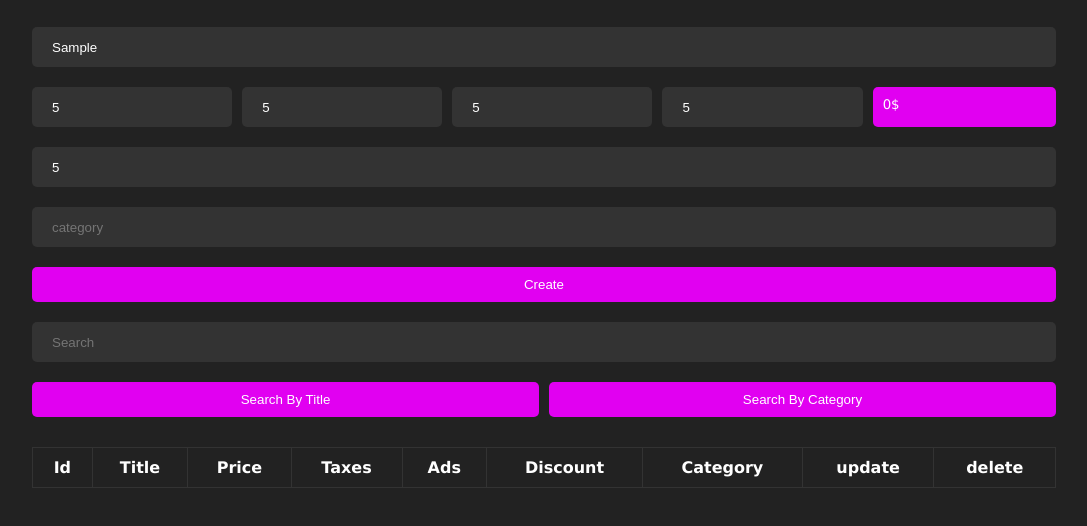
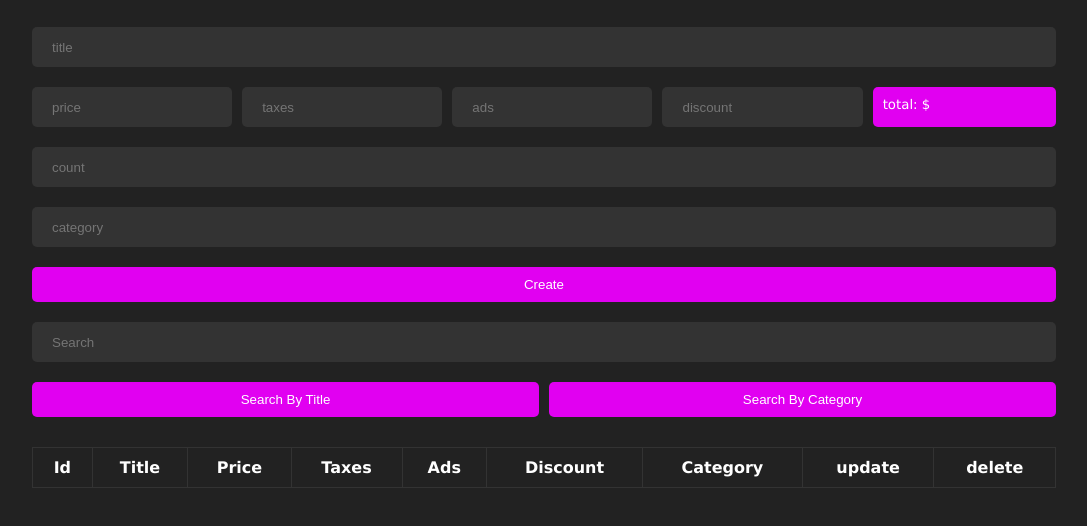
Before and after one commit to Abdul-Rahman-Rafat/system-crud-with-javascript, a plain HTML site: page index.html in a window 1280 px wide. Both pictures are taken after typing "Sample", "5", "5", "5", "5", "5" into the empty fields and a click on the button "Create". Shown: the part 80-606 px from the top of the page, without its empty margins (96-1183 px from the left). Drawn offline with Linux system fonts and the light colour scheme.

Commit message:
JS-Create

```diff
--- a/index.html
+++ b/index.html
@@ -17,12 +17,12 @@
         <div class="inputs">
             <input type="text" id="title" placeholder="title">
             <div class="price">
-                <input type="number" id="price" placeholder="price">
-                <input type="number" id="taxes" placeholder="taxes">
-                <input type="number" id="ads" placeholder="ads">
-                <input type="number" id="discount" placeholder="discount">
+                <input onkeyup="getTotal()" type="number" id="price" placeholder="price">
+                <input onkeyup="getTotal()" type="number" id="taxes" placeholder="taxes">
+                <input onkeyup="getTotal()" type="number" id="ads" placeholder="ads">
+                <input onkeyup="getTotal()" type="number" id="discount" placeholder="discount">
 
-                <small id="total">0$</small>
+                <small id="total"></small>
             </div>
             <input type="number" id="count" placeholder="count">
             <input type="text" id="category" placeholder="category">
--- a/script.js
+++ b/script.js
@@ -0,0 +1,67 @@
+let title = document.getElementById("title");
+let price = document.getElementById("price");
+let taxes = document.getElementById("taxes");
+let ads = document.getElementById("ads");
+let discount = document.getElementById("discount");
+let total = document.getElementById("total");
+
+// --------
+
+let count = document.getElementById("count");
+let category = document.getElementById("category");
+let submit = document.getElementById("submit");
+
+// let tbody = document.getElementById("tbody");
+// let search = document.getElementById("search");
+// let searchTitle = document.getElementById("searchTitle");
+// let searchCategory = document.getElementById("searchCategory");
+function getTotal(){
+
+    if(price.value !=''){
+        let result = (+price.value + +taxes.value + +ads.value ) - +discount.value;
+        total.innerHTML=result;
+        total.style.background='rgba(3, 88, 3, 1)';
+    }
+    else{
+        total.innerHTML='';
+        total.style.background='#e100f1'
+    }
+}
+
+// let datapro=[];  //X
+let datapro= JSON.parse(localStorage.getItem('product'))||[];
+
+
+submit.onclick=()=>{
+
+    let newObj= {
+        titel:title.value,
+        price:price.value,
+        taxes:taxes.value,
+        ads:ads.value,
+        discount:discount.value,
+
+        total:total.innerHTML,
+        count:count.value,
+        category:category.value
+
+    }
+datapro.push(newObj)
+// console.log(datapro)
+localStorage.setItem('product',JSON.stringify(datapro))
+clearData();
+}
+
+
+function clearData(){
+    title.value = '';
+    price.value = '';
+    taxes.value = '';
+    ads.value = '';
+    discount.value = '';
+    total.innerHTML = '';
+    total.style.background='#e100f1'
+    count.value = '';
+    category.value = '';
+
+}
--- a/style.css
+++ b/style.css
@@ -69,6 +69,13 @@ button:hover{
     border-radius: 5px;
 }
 
+#total::before{
+    content: 'total: ';
+}
+#total::after{
+    content: '$';
+}
+
 .price{
     display: flex;
     gap: 10px;
```
